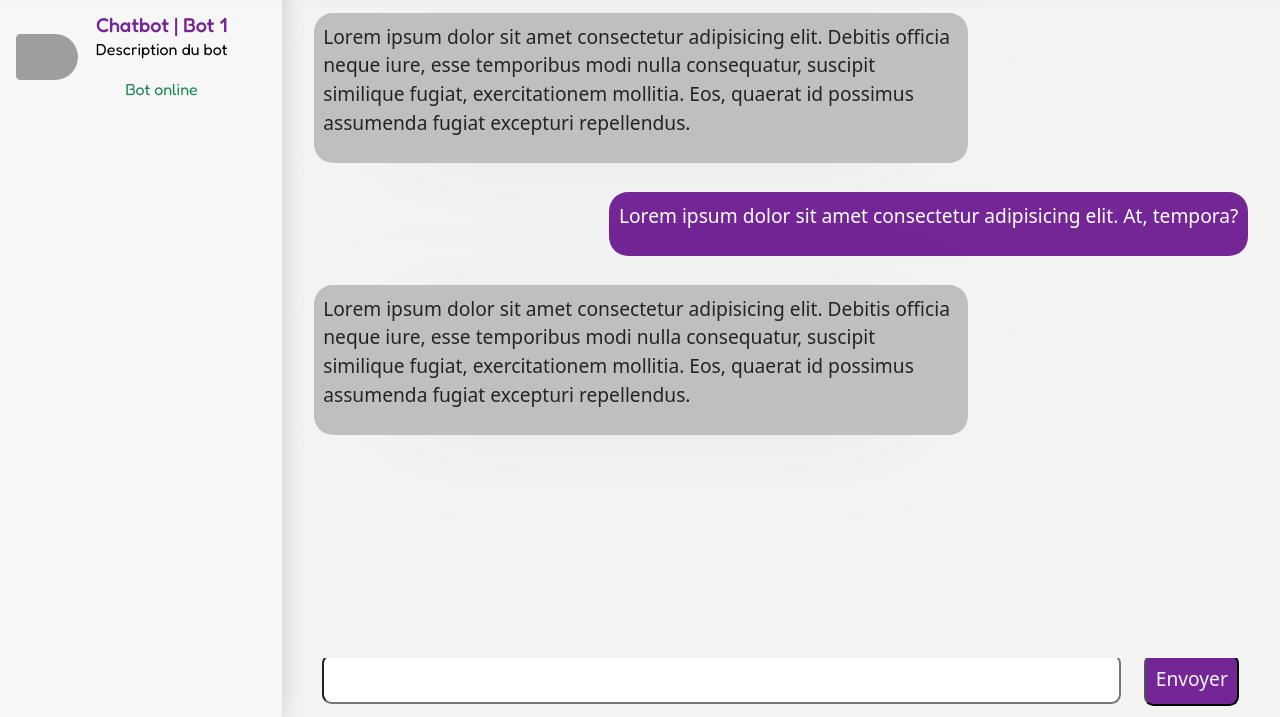
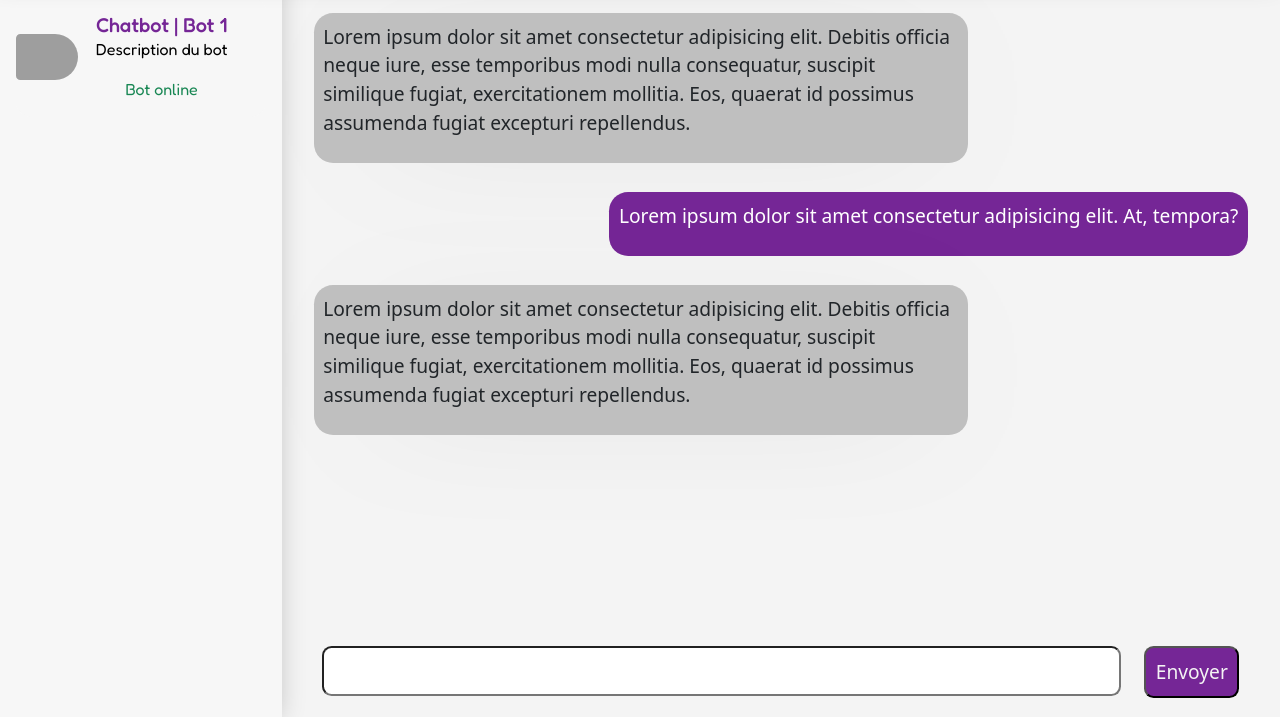
Before and after one commit to DIGYSKY/chatbot-io, a website built with webpack: page index.html in a window 1280 px wide. Shown: the part 83-800 px from the top of the page. Built offline with nearby package versions, Linux system fonts and the light colour scheme; grey boxes are pictures that could not be loaded; a web font is replaced by a local one.

Commit message:
fixed margin imput on css style

```diff
--- a/src/index.scss
+++ b/src/index.scss
@@ -27,11 +27,11 @@
 
   /* size message */
   --width-message: 100%;
-  --height-message: 92%;
+  --height-message: 90%;
 
   /* size imput user message */
   --width-imput-message: 100%;
-  --height-imput-message: 8%;
+  --height-imput-message: 10%;
 }
 
 * {
```
